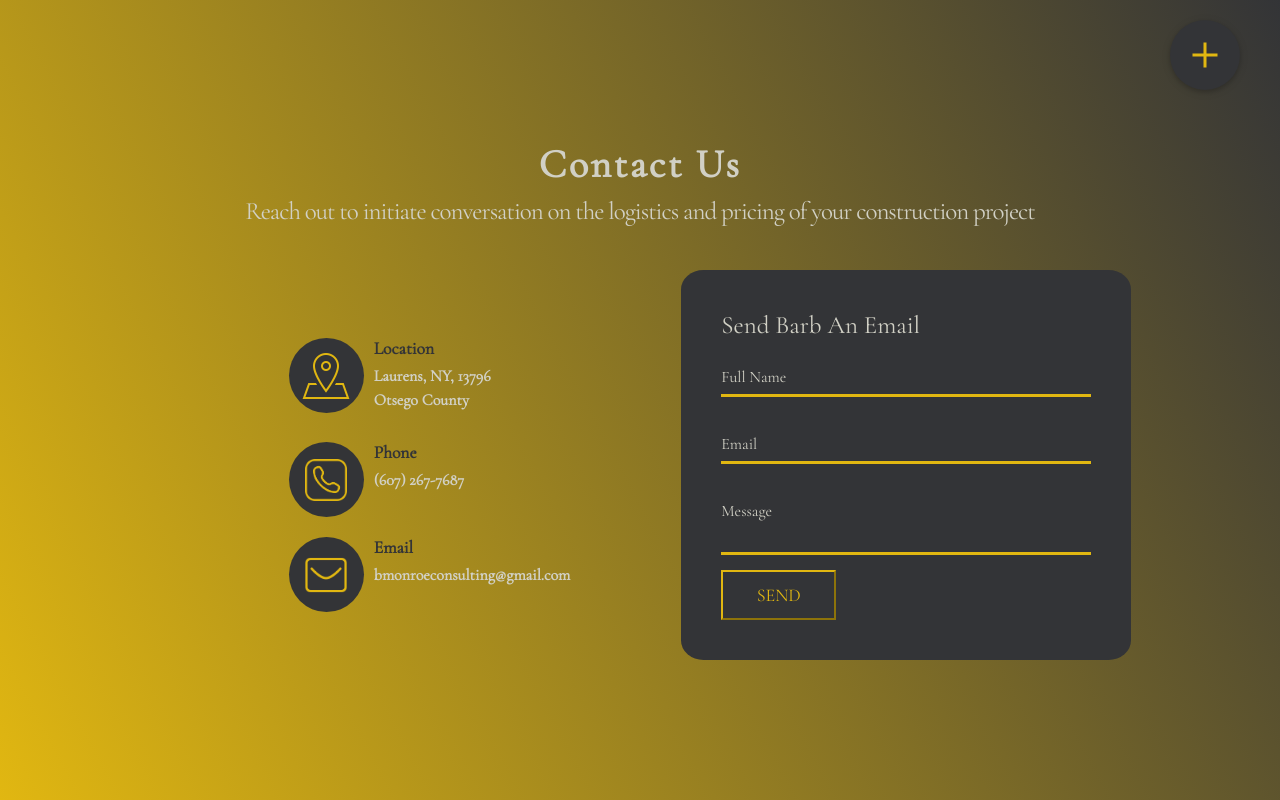
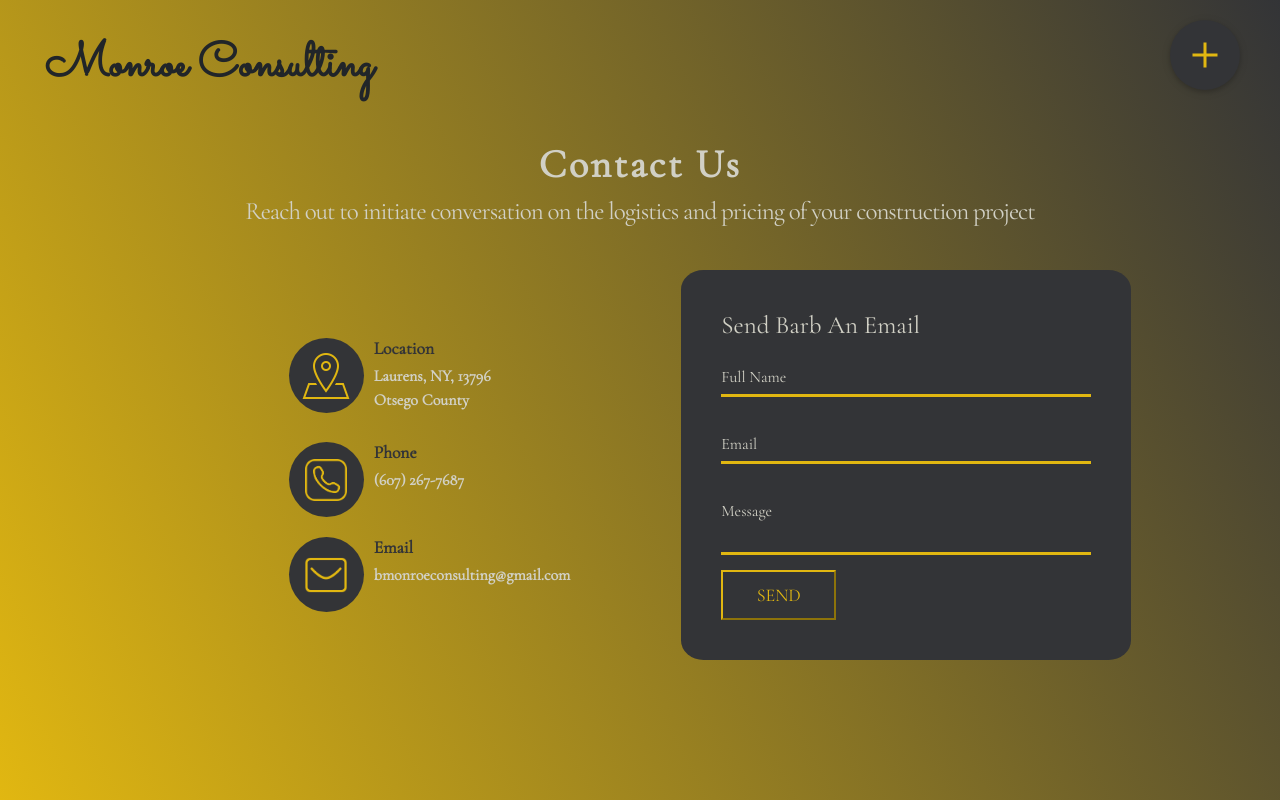
Before and after one commit to Caleb-Rogers/bmonroe-consulting, a Next.js app: page /contact in a window 1280 px wide. Built offline with nearby package versions, Linux system fonts and the light colour scheme.

Commit message:
Clicking Nav Logo Returns To Homepage

```diff
--- a/src/components/Hero/Hero.css
+++ b/src/components/Hero/Hero.css
@@ -76,7 +76,7 @@ body {
   display: inline-flex;
   text-decoration: none;
   font-size: 2rem;
-  font-weight: 600;
+  font-weight: 500;
   letter-spacing: 1px;
   padding: 2rem 3rem;
   border-radius: 9px;
--- a/src/components/Hero/Overlay.js
+++ b/src/components/Hero/Overlay.js
@@ -13,7 +13,7 @@ export const animatePrimaryOverlay = (heroText, heroImg, overlay, router) => {
         clearInterval(intervalId);
       }
     }, 350); // Color Traversal Interval
-    const delay = primaryColors.length * 470; // Router Trigger Interval
+    const delay = primaryColors.length * 460; // Router Trigger Interval
     setTimeout(() => {
       router.push("/contact");
     }, delay);
@@ -36,7 +36,7 @@ export const animateSecondaryOverlay = (heroText, heroImg, overlay, router) => {
         clearInterval(intervalId);
       }
     }, 350); // Color Traversal Interval
-    const delay = secondaryColors.length * 470; // Router Trigger Interval
+    const delay = secondaryColors.length * 460; // Router Trigger Interval
     setTimeout(() => {
       router.push("/services");
     }, delay);
--- a/src/components/Navbar/Navbar.css
+++ b/src/components/Navbar/Navbar.css
@@ -17,6 +17,7 @@ body {
   font-size: 6rem;
   font-weight: 900;
   cursor: pointer;
+  z-index: 20;
 }
 
 .nav-container {
--- a/src/components/Navbar/Navbar.js
+++ b/src/components/Navbar/Navbar.js
@@ -5,7 +5,12 @@ import Link from "next/link";
 import { useRouter } from "next/router";
 
 const Navbar = () => {
+
   const router = useRouter();
+
+  const handleLogoClick = () => {
+    router.push("/");
+  };
 
   useEffect(() => {
     const handleHamburgerClick = () => {
@@ -43,7 +48,9 @@ const Navbar = () => {
 
   return (
     <header className="header">
-      <div className="nav-logo">Monroe Consulting</div>
+      <div className="nav-logo" onClick={handleLogoClick}>
+        Monroe Consulting
+      </div>
       <div className="hamburger-pos">
         <div className="hamburger">
           <div className="line1"></div>
```
